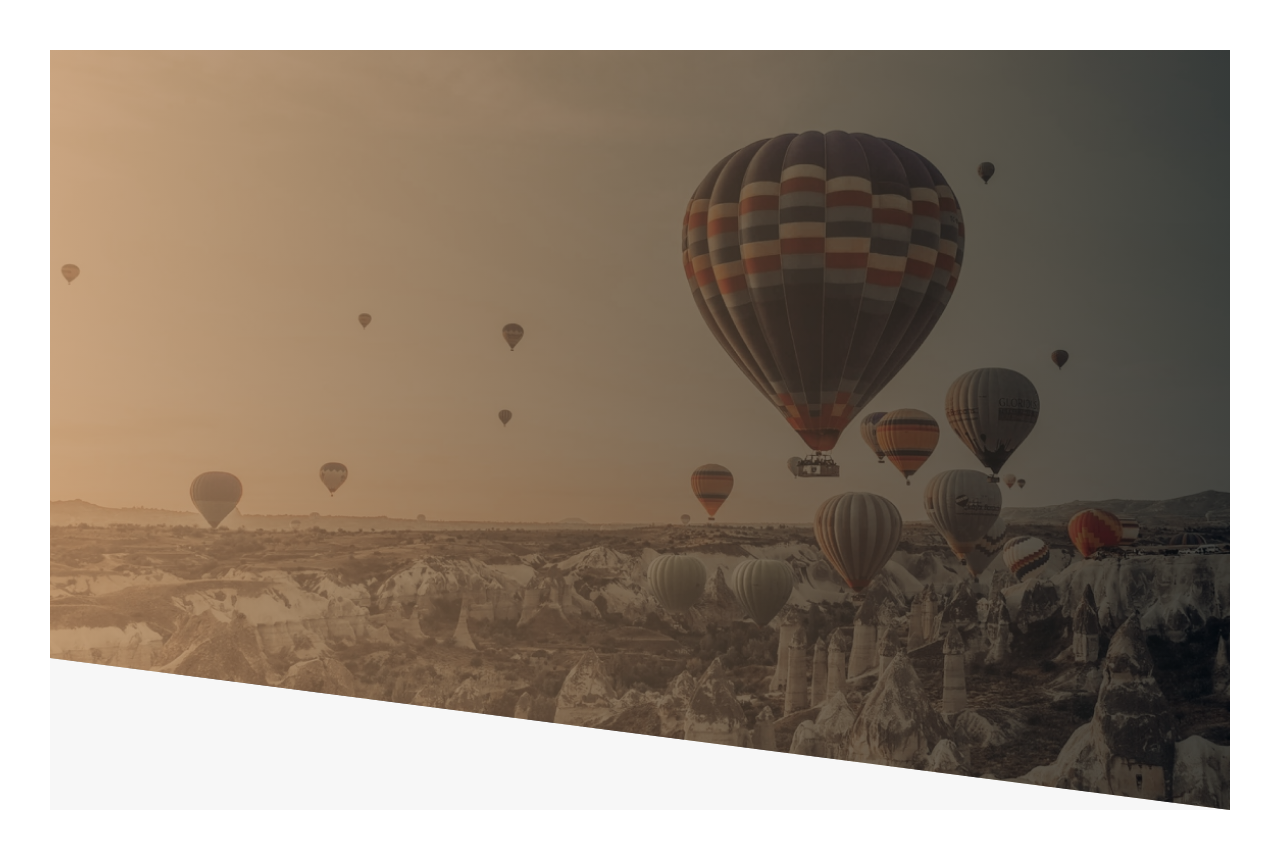
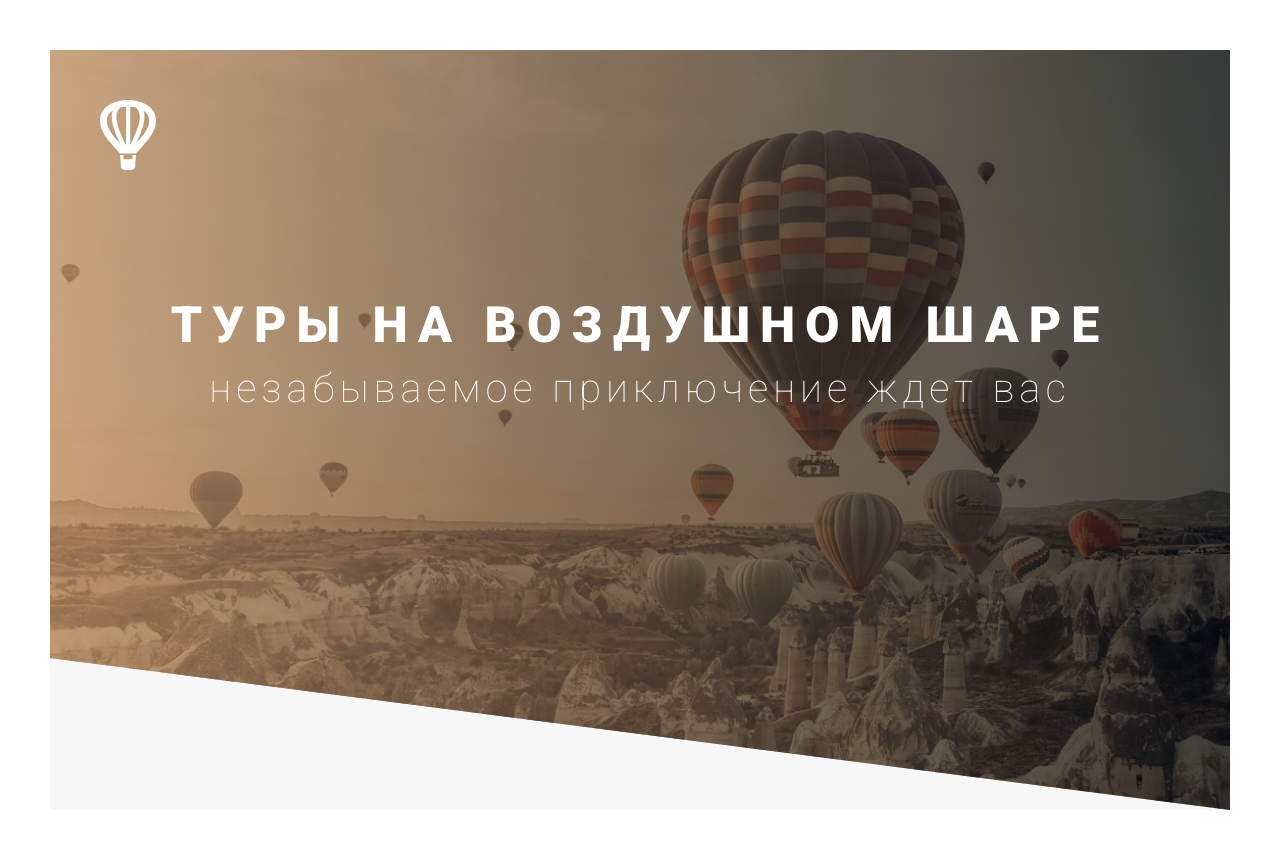
Before and after one commit to VacalatyVictoria1/projects, a plain HTML site: page index.html in a window 1280 px wide. Drawn offline with Linux system fonts and the light colour scheme.

Commit message:
position elements

```diff
--- a/SASS/style.sass
+++ b/SASS/style.sass
@@ -16,6 +16,38 @@ body
     background-color: #f7f7f7
 
 .header
+    position: relative
     height: 95vh
     background: linear-gradient(90.05deg, rgba(186, 133, 84, 0.7) 0.03%, rgba(1, 1, 1, 0.7) 99.94%), url("../img/background.jpg") center / cover no-repeat
     clip-path: polygon(0 0, 100% 0, 100% 100%, 0 80%)
+    &__logo
+        position: absolute
+        left: 50px
+        top: 50px
+        height: 70px
+        width: 56px
+    &__box
+        position: absolute
+        top: 40%
+        left: 50%
+        transform: translate(-50%, -50%)
+        width: 100%
+        text-align: center
+
+.title-first
+    color: #FFFFFF
+    font-family: "Roboto", sans-serif
+    &__main
+        display: block
+        font-weight: 800
+        font-size: 50px
+        line-height: 60px
+        letter-spacing: 10px
+        text-transform: uppercase
+        margin-bottom: 10px
+    &__secondary
+        display: block
+        font-weight: 100
+        font-size: 40px
+        line-height: 48px
+        letter-spacing: 5px
--- a/index.html
+++ b/index.html
@@ -12,9 +12,17 @@
 
     <div class="container">
         <header class="header">
-
+            <img src="icons/Icon-logo.svg" alt="Logo" class="header__logo">
+            <div class="header__box">
+                <h1 class="title-first">
+                    <span class="title-first__main">Туры на воздушном шаре</span>
+                    <span class="title-first__secondary">незабываемое приключение ждет вас</span>
+                </h1>
+            </div>
         </header>
     </div>
-    <script src="script.js"></script>
+
+
+    <!-- <script src="script.js"></script> -->
 </body>
 </html>
```
Also changed, not shown: SASS/style.css, SASS/style.min.css, css/style.css, icons/Icon-logo.svg (added).
